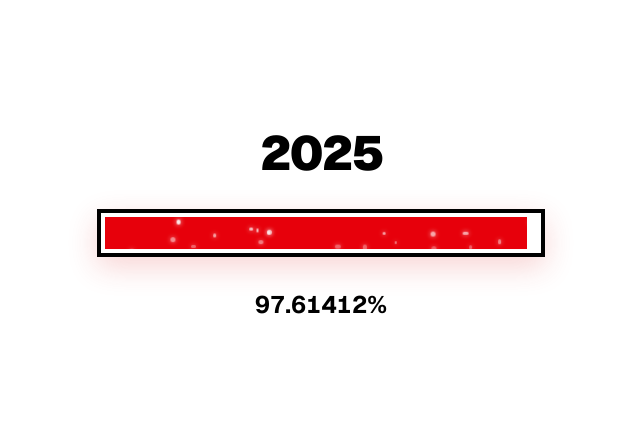
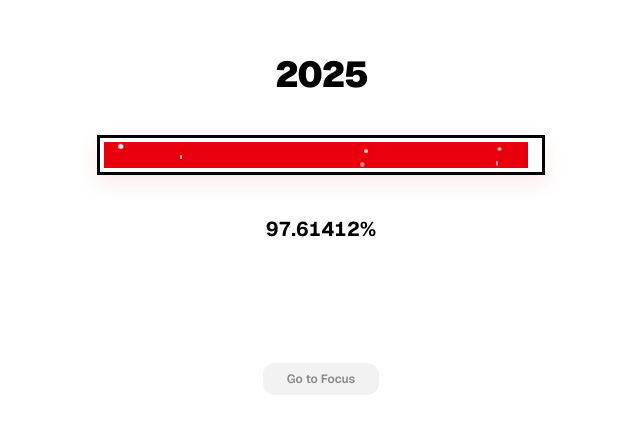
Before and after one commit to hongnv1504-svg/year-progress, a Next.js app: page / in a window 1280 px wide. Shown: the part 175-608 px from the top of the page, without its empty margins (319-959 px from the left). Built offline with nearby package versions, Linux system fonts and the light colour scheme.

Commit message:
Fix string newline error in className

```diff
--- a/app/page.tsx
+++ b/app/page.tsx
@@ -1,17 +1,17 @@
 'use client';
-import { useState, useEffect } from 'react';
+import { useState, useEffect, useRef } from 'react';
 
-// Thành phần tạo các hạt tuyết rơi
+// Thành phần hiệu ứng tuyết rơi
 const SnowEffect = () => {
   return (
     <div className="absolute inset-0 overflow-hidden pointer-events-none">
-      {[...Array(25)].map((_, i) => (
+      {[...Array(20)].map((_, i) => (
         <div
           key={i}
-          className="absolute bg-white rounded-full opacity-90 shadow-[0_0_5px_white] animate-snow"
+          className="absolute bg-white rounded-full opacity-80 animate-snow"
           style={{
-            width: (Math.random() * 4 + 2) + 'px',
-            height: (Math.random() * 4 + 2) + 'px',
+            width: (Math.random() * 3 + 2) + 'px',
+            height: (Math.random() * 3 + 2) + 'px',
             left: (Math.random() * 100) + '%',
             top: '-10px',
             animationDuration: (Math.random() * 3 + 2) + 's',
@@ -23,67 +23,127 @@ const SnowEffect = () => {
   );
 };
 
-export default function YearProgress() {
-  const [progress, setProgress] = useState(0);
+export default function Home() {
+  const [mode, setMode] = useState<'year' | 'focus'>('year');
+  const [yearProgress, setYearProgress] = useState(0);
   const [year, setYear] = useState(new Date().getFullYear());
 
+  // Focus Mode State
+  const [inputMinutes, setInputMinutes] = useState('');
+  const [isTimerRunning, setIsTimerRunning] = useState(false);
+  const [timeLeft, setTimeLeft] = useState(0);
+  const [totalFocusTime, setTotalFocusTime] = useState(0);
+  const timerRef = useRef<NodeJS.Timeout | null>(null);
+
+  // Logic tính % năm
   useEffect(() => {
-    const calculateProgress = () => {
+    const updateYear = () => {
       const now = new Date();
       const currentYear = now.getFullYear();
       setYear(currentYear);
-
-      const start = new Date(currentYear, 0, 1, 0, 0, 0);
+      const start = new Date(currentYear, 0, 1);
       const end = new Date(currentYear, 11, 31, 23, 59, 59);
-
-      const total = end.getTime() - start.getTime();
-      const elapsed = now.getTime() - start.getTime();
-
-      const percentage = (elapsed / total) * 100;
-      setProgress(Math.max(0, Math.min(100, percentage)));
+      const percentage = ((now.getTime() - start.getTime()) / (end.getTime() - start.getTime())) * 100;
+      setYearProgress(percentage);
     };
-
-    calculateProgress();
-    const interval = setInterval(calculateProgress, 1000);
+    updateYear();
+    const interval = setInterval(updateYear, 1000);
     return () => clearInterval(interval);
   }, []);
 
+  // Logic Timer & Sound
+  useEffect(() => {
+    if (isTimerRunning && timeLeft > 0) {
+      timerRef.current = setInterval(() => {
+        setTimeLeft((prev) => prev - 1);
+      }, 1000);
+    } else if (timeLeft === 0 && isTimerRunning) {
+      setIsTimerRunning(false);
+      const context = new (window.AudioContext || (window as any).webkitAudioContext)();
+      const osc = context.createOscillator();
+      osc.frequency.setValueAtTime(880, context.currentTime);
+      osc.connect(context.destination);
+      osc.start();
+      osc.stop(context.currentTime + 0.5);
+      if (timerRef.current) clearInterval(timerRef.current);
+    }
+    return () => { if (timerRef.current) clearInterval(timerRef.current); };
+  }, [isTimerRunning, timeLeft]);
+
+  const handleInputChange = (e: React.ChangeEvent<HTMLInputElement>) => {
+    const val = e.target.value;
+    if (val === '' || parseInt(val) >= 0) {
+      setInputMinutes(val);
+    }
+  };
+
+  const startFocus = (e: React.FormEvent) => {
+    e.preventDefault();
+    const mins = parseInt(inputMinutes);
+    if (mins > 0) {
+      setTotalFocusTime(mins * 60);
+      setTimeLeft(mins * 60);
+      setIsTimerRunning(true);
+    }
+  };
+
+  const focusProgress = totalFocusTime > 0 ? ((totalFocusTime - timeLeft) / totalFocusTime) * 100 : 0;
+
   return (
-    <main className="flex min-h-screen flex-col items-center justify-center bg-white p-4">
-      <div className="w-full max-w-md text-center space-y-8">
-        {/* Năm hiện tại */}
-        <h1 className="text-5xl font-black tracking-tighter text-black uppercase">
-          {year}
-        </h1>
+    <main className="flex min-h-screen flex-col items-center justify-center bg-white p-4 overflow-hidden relative font-sans">
+      <div className="w-full max-w-md text-center flex flex-col items-center space-y-10">
+        {mode === 'year' && (
+          <div className="w-full space-y-10 animate-in fade-in duration-500">
+            <h1 className="text-4xl font-black tracking-tighter text-black uppercase">{year}</h1>
+            <div className="relative w-full h-10 border-[3px] border-black p-1 bg-white overflow-hidden shadow-[0_8px_20px_rgba(220,38,38,0.1)]">
+              <div className="h-full bg-red-600 transition-all duration-1000 ease-linear" style={{ width: `${yearProgress}%` }} />
+              <SnowEffect />
+            </div>
+            <p className="text-xl font-bold text-black tabular-nums">{yearProgress.toFixed(5)}%</p>
+          </div>
+        )}
 
-        {/* Thanh Progress Bar Noel Style */}
-        <div className="relative w-full h-12 border-[4px] border-black p-1 bg-white overflow-hidden shadow-[0_10px_30px_rgba(220,38,38,0.2)]">
-          {/* Phần đã chạy qua: Màu đỏ */}
-          <div
-            className="h-full bg-red-600 transition-all duration-1000 ease-linear relative"
-            style={{ width: `${progress}%` }}
-          />
+        {mode === 'focus' && (
+          <div className="w-full space-y-8 animate-in fade-in duration-500">
+            {!isTimerRunning && timeLeft === 0 ? (
+              <form onSubmit={startFocus} className="space-y-6">
+                <h2 className="text-2xl font-bold text-black tracking-tight">How long do you want to focus?</h2>
+                <div className="flex items-center justify-center space-x-3">
+                  <input type="number" min="0" value={inputMinutes} onChange={handleInputChange} placeholder="0" className="w-20 text-center text-4xl font-black border-b-4 border-black focus:outline-none" autoFocus />
+                  <span className="text-xl font-medium text-gray-400">minutes</span>
+                </div>
+              </form>
+            ) : (
+              <>
+                <h2 className="text-3xl font-black uppercase tracking-widest">{inputMinutes} MINUTES</h2>
+                <div className="relative w-full h-10 border-[3px] border-black p-1 bg-white overflow-hidden">
+                  <div className="h-full bg-black transition-all duration-1000 ease-linear" style={{ width: `${focusProgress}%` }} />
+                </div>
+                <p className="text-xl font-bold text-black tabular-nums">{Math.floor(timeLeft / 60)}:{(timeLeft % 60).toString().padStart(2, '0')}</p>
+                <button onClick={() => { setIsTimerRunning(false); setTimeLeft(0); }} className="text-xs font-bold text-red-500 uppercase underline tracking-tighter">Reset</button>
+              </>
+            )}
+          </div>
+        )}
 
-          {/* Hiệu ứng tuyết rơi */}
-          <SnowEffect />
+        <div className="pt-20">
+          {/* TOÀN BỘ CLASS NẰM TRÊN 1 DÒNG ĐỂ TRÁNH LỖI BUILD */}
+          <button
+            onClick={() => { setMode(mode === 'year' ? 'focus' : 'year'); setIsTimerRunning(false); setTimeLeft(0); }}
+            className="bg-[#f2f2f2] text-[#888] px-6 py-2 rounded-xl font-semibold text-xs hover:bg-gray-200 hover:shadow-[0_8px_30px_rgba(0,0,0,0.08)] transition-all duration-300 active:scale-95"
+          >
+            {mode === 'year' ? 'Go to Focus' : 'Back to Year'}
+          </button>
         </div>
-
-        {/* Phần trăm */}
-        <p className="text-2xl font-bold text-black tabular-nums">
-          {progress.toFixed(5)}%
-        </p>
       </div>
 
-      {/* Hiệu ứng animation tuyết rơi */}
       <style jsx global>{`
         @keyframes snow {
           0% { transform: translateY(0) translateX(0); opacity: 0; }
           20% { opacity: 1; }
           100% { transform: translateY(60px) translateX(20px); opacity: 0; }
         }
-        .animate-snow {
-          animation: snow linear infinite;
-        }
+        .animate-snow { animation: snow linear infinite; }
       `}</style>
     </main>
   );
```
